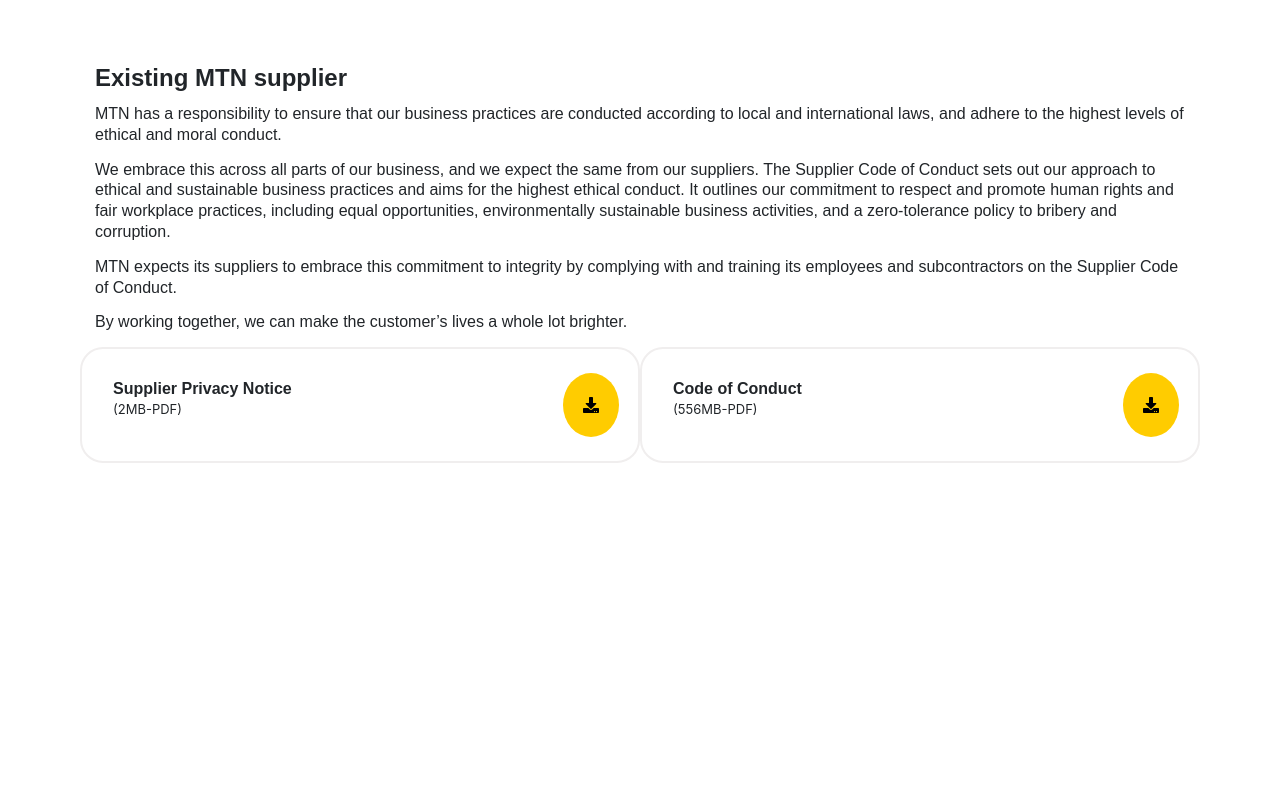
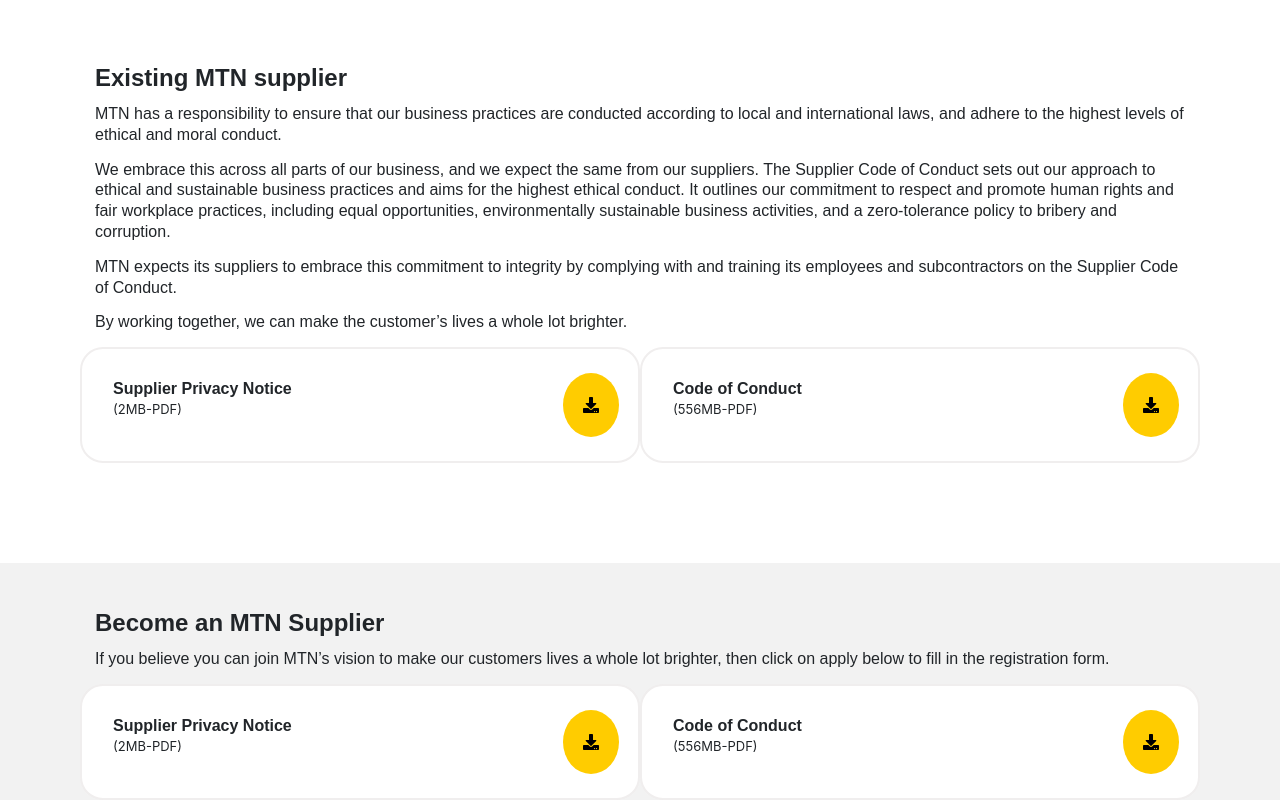
Before and after one commit to dav4thevid/mtn_online_supplier_angular, an Angular app: page / in a window 1280 px wide. Shown: the part 578-1378 px from the top of the page. Before the commit the page ends 1141 px from the top, so only its background shows below. Built offline with nearby package versions, Linux system fonts and the light colour scheme.

Commit message:
enhan:fixed overlapping error

```diff
--- a/src/app/app.component.html
+++ b/src/app/app.component.html
@@ -1,3 +1,4 @@
 <app-navbar></app-navbar>
 <app-intro-with-image></app-intro-with-image>
 <app-intro></app-intro>
+<app-become-a-supplier></app-become-a-supplier>
--- a/src/app/app.module.ts
+++ b/src/app/app.module.ts
@@ -7,6 +7,7 @@
 import { FooterComponent } from './shared/footer/footer.component';
 import { IntroComponent } from './intro/intro.component';
 import { IntroWithImageComponent } from './intro-with-image/intro-with-image.component';
+import { BecomeASupplierComponent } from './become-a-supplier/become-a-supplier.component';
 
 @NgModule({
   declarations: [
@@ -14,7 +15,8 @@
     NavbarComponent,
     FooterComponent,
     IntroComponent,
-    IntroWithImageComponent
+    IntroWithImageComponent,
+    BecomeASupplierComponent
   ],
   imports: [
     BrowserModule,
--- /dev/null
+++ b/src/app/become-a-supplier/become-a-supplier.component.html
@@ -0,0 +1,52 @@
+<div class="container-fluid">
+  <div class="row mtn-header-section">
+    <div class="col-12">
+      <h4 class="mtn-section-header mt-5">Become an MTN Supplier</h4>
+      <p class="mtn-p">
+        If you believe you can join MTN’s vision to make our customers lives a whole lot brighter, then click on apply below to fill in the registration form.
+      </p>
+
+    </div>
+
+      <div class="col-12 col-md-6 col-lg-6 card">
+        <div class=" pt-3 pl-3 pb-4">
+          <div class = 'row'>
+            <div class = "col-10">
+              <h4 class="card-title mtn-p mtn-card-text mb-0 font-weight-bold">
+                Supplier Privacy Notice
+              </h4>
+              <p class="card-text mtn-small-text">(2MB-PDF)</p>
+            </div>
+            <div class = "col-2">
+              <button
+              type="default"
+              class="mt-2 mtn-download-btn"
+              >
+              <i class="fa fa-download"></i>
+            </button>
+            </div>
+          </div>
+        </div>
+      </div>
+
+      <div class="col-12 col-md-6 col-lg-6 card">
+        <div class=" pt-3 pl-3 pb-4">
+          <div class = 'row'>
+            <div class = "col-10">
+              <h4 class="card-title mtn-p mtn-card-text mb-0 font-weight-bold">
+                Code of Conduct
+              </h4>
+              <p class="card-text mtn-small-text">(556MB-PDF)</p>
+            </div>
+            <div class = "col-2">
+              <button
+              type="default"
+              class="mt-2 mtn-download-btn"
+              >
+              <i class="fa fa-download"></i>
+            </button>
+            </div>
+          </div>
+        </div>
+    </div>
+</div>
--- /dev/null
+++ b/src/app/become-a-supplier/become-a-supplier.component.scss
@@ -0,0 +1,60 @@
+
+.container-fluid{
+  background-color: #F2F2F2;
+}
+
+img {
+  border-bottom-left-radius: 50px;
+  border-bottom-right-radius: 50px;
+}
+
+.mtn-header-section{
+  margin-top: 100px;
+  padding-left: 80px;
+  padding-right: 80px;
+
+}
+
+.mtn-section-header {
+  font-family: MTNBrighterSans-Medium,Century Gothic,Arial,sans-serif;
+  line-height: 1;
+  font-weight: 900;
+}
+
+
+.mtn-p {
+  font-family: MTNBrighterSans-Light,Century Gothic,Arial,sans-serif;
+  font-size: 16px;
+  font-weight: 500;
+
+  line-height: 1.3;
+  margin: 14px 0;
+}
+
+.mtn-card-header{
+  font-weight: bold;
+
+}
+
+.mtn-small-text{
+  font-weight: 400;
+  font-size: 13px;
+}
+
+.card{
+  border-color: rgb(240, 238, 238);
+  border-radius: 23px;
+  border-width: 2px;
+}
+
+.card:hover{
+  box-shadow: 0 0 0 2px #f2f2f2;
+  transition: box-shadow .2s cubic-bezier(.4,0,1,1);
+}
+
+.mtn-download-btn{
+  background-color: rgb(255, 204, 0);
+  border-radius: 50%;
+  padding:20px;
+  border: none;
+}
--- /dev/null
+++ b/src/app/become-a-supplier/become-a-supplier.component.ts
@@ -0,0 +1,15 @@
+import { Component, OnInit } from '@angular/core';
+
+@Component({
+  selector: 'app-become-a-supplier',
+  templateUrl: './become-a-supplier.component.html',
+  styleUrls: ['./become-a-supplier.component.scss']
+})
+export class BecomeASupplierComponent implements OnInit {
+
+  constructor() { }
+
+  ngOnInit() {
+  }
+
+}
--- a/src/app/intro/intro.component.html
+++ b/src/app/intro/intro.component.html
@@ -27,7 +27,7 @@
       </p>
     </div>
 
-    <div class="col-12 col-md-6 card">
+      <div class="col-12 col-md-6 col-lg-6 card">
         <div class=" pt-3 pl-3 pb-4">
           <div class = 'row'>
             <div class = "col-10">
@@ -46,9 +46,9 @@
             </div>
           </div>
         </div>
+      </div>
 
-    </div>
-    <div class="col-12 col-md-6 card">
+      <div class="col-12 col-md-6 col-lg-6 card">
         <div class=" pt-3 pl-3 pb-4">
           <div class = 'row'>
             <div class = "col-10">
@@ -68,7 +68,6 @@
           </div>
         </div>
     </div>
-  <div class="row"></div>
 </div>
 
 <!-- <div class="mtn-card__content">
```
Also changed, not shown: 1 other file (tests, documents, lock files or other folders). Lines whose indentation alone changed are shown as unchanged.
